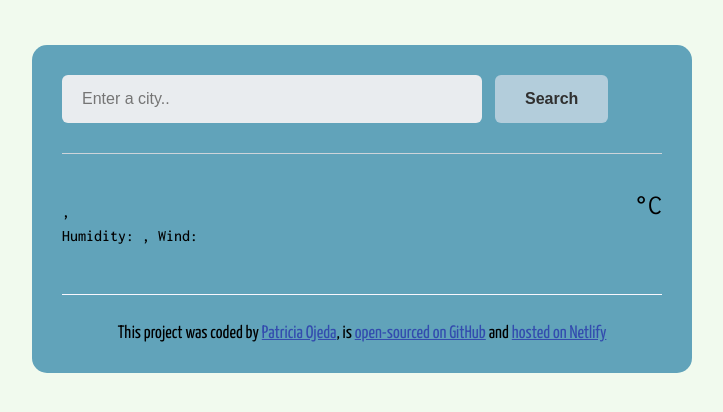
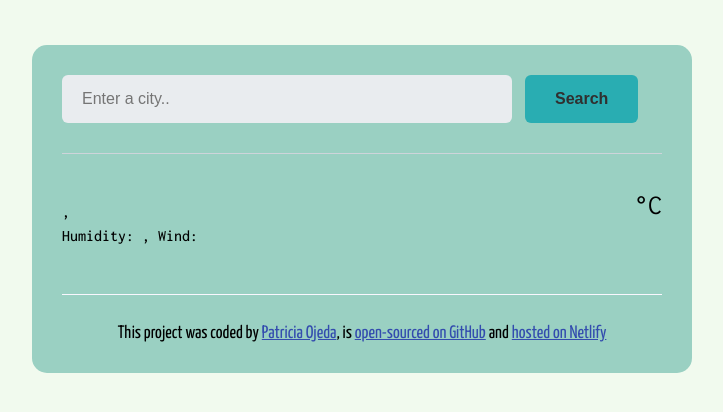
Before and after one commit to pataojeda/meteo-app, a plain HTML site: page index.html in a window 1280 px wide. Shown: the whole page, without its empty margins (278-1001 px from the left). Drawn offline with nearby package versions, Linux system fonts and the light colour scheme; no server answers; a web font is replaced by a local one.

Commit message:
Update style.css

```diff
--- a/src/style.css
+++ b/src/style.css
@@ -8,7 +8,7 @@ a {
 }
 
 .weather-app {
-  background: #61a3ba;
+  background: #9ad0c2;
   max-width: 600px;
   margin: 45px auto;
   box-shadow: 0 30px 50px #8338ec (65, 50, 100, 0.08);
@@ -25,13 +25,13 @@ header {
   background-color: #e9ecef;
   border: none;
   border-radius: 6px;
-  width: 70%;
+  width: 75%;
   font-size: 16px;
   padding: 15px 20px;
 }
 
 .search-form-button {
-  background: #b3cddb;
+  background: #29adb2;
   padding: 15px 30px;
   border: none;
   font-size: 16px;
```
